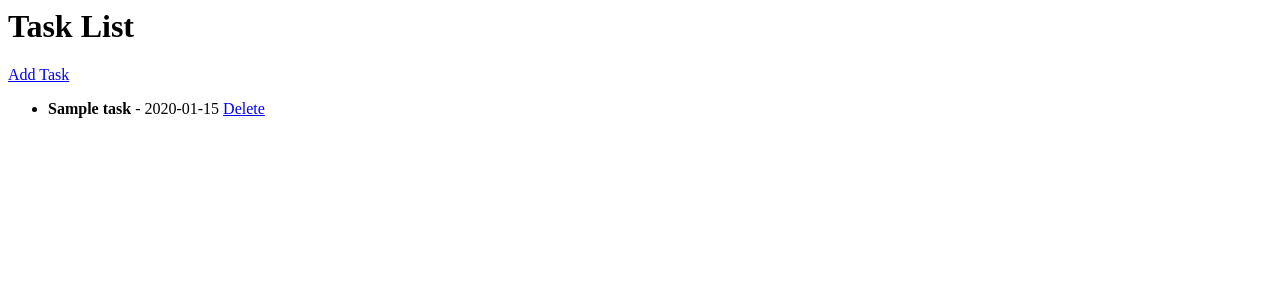
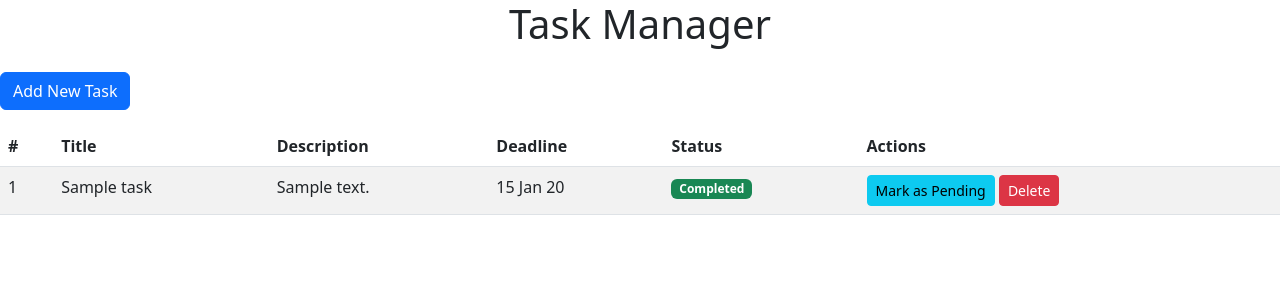
Before and after one commit to ru2t7/Saas_Project, a Flask app: page / in a window 1280 px wide. Shown: the top 300 px of the page. Run offline with Flask 3, Linux system fonts and the light colour scheme; tables that the repository leaves empty hold one stand-in row (values such as "Sample post").

Commit message:
Some visual additions

```diff
--- a/app.py
+++ b/app.py
@@ -14,6 +14,8 @@
 db = SQLAlchemy(app)
 migrate = Migrate(app, db)
 
+from datetime import datetime
+
 
 class Task(db.Model):
     id = db.Column(db.Integer, primary_key=True)
@@ -24,6 +26,25 @@
 
     def __repr__(self):
         return f"<Task {self.title}>"
+
+    @property
+    def status(self):
+        today = datetime.utcnow().date()  # Get the current date (ignoring time)
+        deadline_date = self.deadline.date()  # Get the date part of the deadline
+
+        if self.completed:
+            return "Completed"
+        elif deadline_date < today:
+            return "Overdue"
+        elif deadline_date == today:
+            return "Due Today"
+        else:
+            return "Pending"
+
+    @property
+    def formatted_deadline(self):
+        """Format deadline as '20 Oct 24'."""
+        return self.deadline.strftime('%d %b %y')  # Day, Month (short), Year (short)
 
 
 @app.route('/')
@@ -65,5 +86,20 @@
     return redirect(url_for('index'))
 
 
+@app.route('/update_status/<int:id>')
+def update_status(id):
+    # Get the task by its ID
+    task = Task.query.get_or_404(id)
+
+    # Toggle the completed status
+    task.completed = not task.completed
+
+    # Commit the change to the database
+    db.session.commit()
+
+    # Redirect back to the index page
+    return redirect(url_for('index'))
+
+
 if __name__ == "__main__":
     app.run(debug=True)
--- /dev/null
+++ b/templates/base.html
@@ -0,0 +1,16 @@
+<!DOCTYPE html>
+<html lang="en">
+<head>
+    <meta charset="UTF-8">
+    <meta name="viewport" content="width=device-width, initial-scale=1.0">
+    <title>Task Manager</title>
+    <!-- Bootstrap CSS -->
+    <link href="https://cdn.jsdelivr.net/npm/bootstrap@
+5.3.0/dist/css/bootstrap.min.css" rel="stylesheet">
+</head>
+<body>
+    {% block content %}{% endblock %}
+    <!-- Bootstrap Bundle with Popper -->
+    <script src="https://cdn.jsdelivr.net/npm/bootstrap@5.3.0/dist/js/bootstrap.bundle.min.js"></script>
+</body>
+</html>
--- a/templates/index.html
+++ b/templates/index.html
@@ -1,10 +1,63 @@
-<h1>Task List</h1>
-<a href="/add">Add Task</a>
-<ul>
-    {% for task in tasks %}
-        <li>
-            <strong>{{ task.title }}</strong> - {{ task.deadline.strftime('%Y-%m-%d') }}
-            <a href="/delete/{{ task.id }}">Delete</a>
-        </li>
-    {% endfor %}
-</ul>
+{% extends "base.html" %}
+
+{% block content %}
+<h1 class="text-center mb-4">Task Manager</h1>
+<a href="/add" class="btn btn-primary mb-3">Add New Task</a>
+<div class="table-responsive">
+    <table class="table table-striped">
+        <thead>
+            <tr>
+                <th>#</th>
+                <th>Title</th>
+                <th>Description</th>
+                <th>Deadline</th>
+                <th>Status</th>
+                <th>Actions</th>
+            </tr>
+        </thead>
+        <tbody>
+            {% for task in tasks %}
+            <tr>
+                <td>{{ task.id }}</td>
+                <td>{{ task.title }}</td>
+                <td>{{ task.description or "N/A" }}</td>
+                <td>
+                    <!-- Date formatting -->
+                    <div class="date-box">
+                        <span class="day">{{ task.formatted_deadline.split(' ')[0] }}</span>
+                        <span class="month">{{ task.formatted_deadline.split(' ')[1] }}</span>
+                        <span class="year">{{ task.formatted_deadline.split(' ')[2] }}</span>
+                    </div>
+                </td>
+                <td>
+                    <!-- Status display logic here -->
+                    <span class="badge
+                        {% if task.status == 'Completed' %}
+                            bg-success
+                        {% elif task.status == 'Overdue' %}
+                            bg-danger
+                        {% elif task.status == 'Due Today' %}
+                            bg-warning
+                        {% else %}
+                            bg-primary
+                        {% endif %}
+                    ">
+                        {{ task.status }}
+                    </span>
+                </td>
+                <td>
+                    <a href="{{ url_for('update_status', id=task.id) }}" class="btn btn-info btn-sm">
+                        {% if task.completed %}
+                            Mark as Pending
+                        {% else %}
+                            Mark as Completed
+                        {% endif %}
+                    </a>
+                    <a href="/delete/{{ task.id }}" class="btn btn-danger btn-sm">Delete</a>
+                </td>
+            </tr>
+            {% endfor %}
+        </tbody>
+    </table>
+</div>
+{% endblock %}
```
Also changed, not shown: templates/add_task.html (+22 -13 lines).
